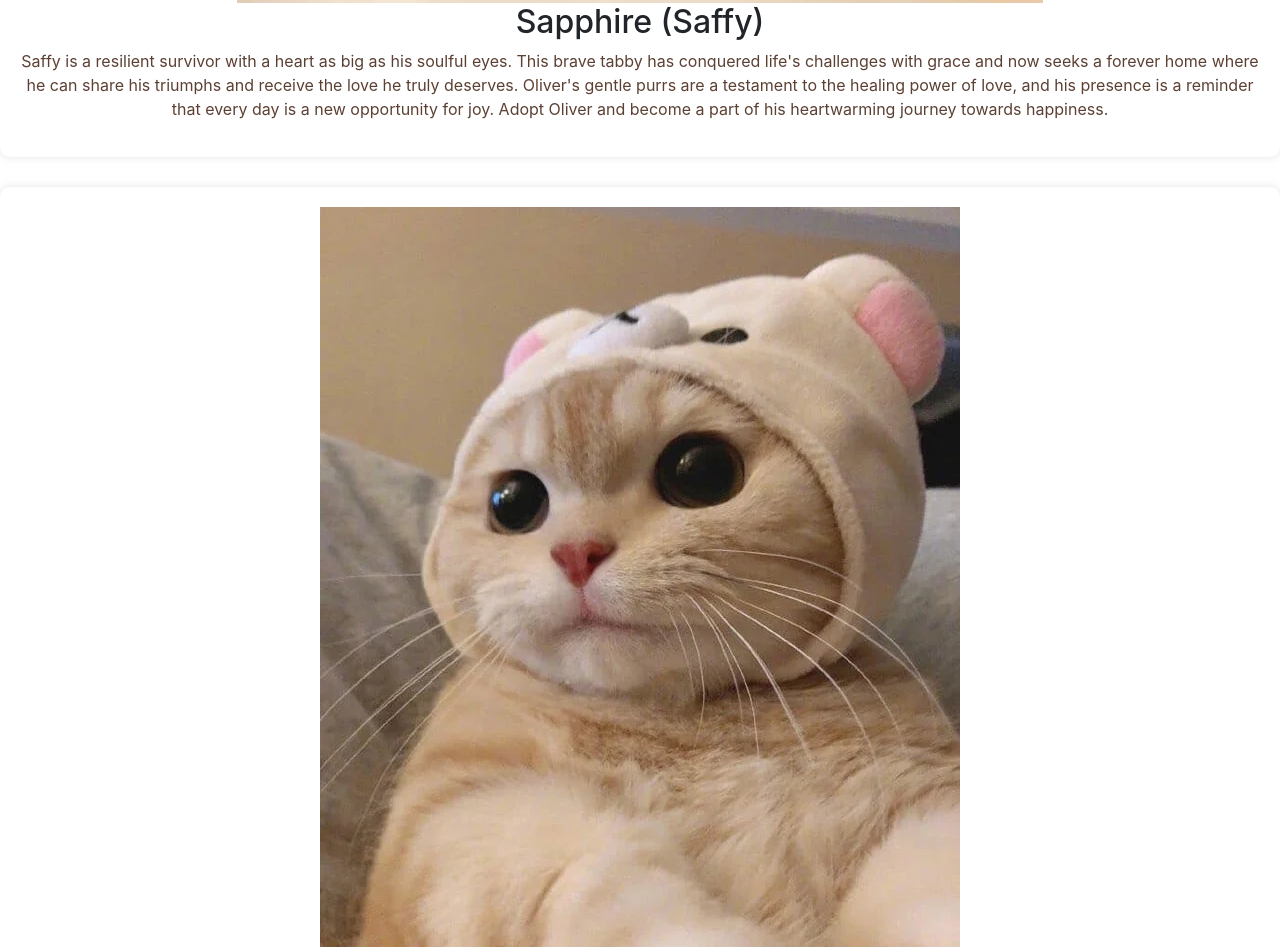
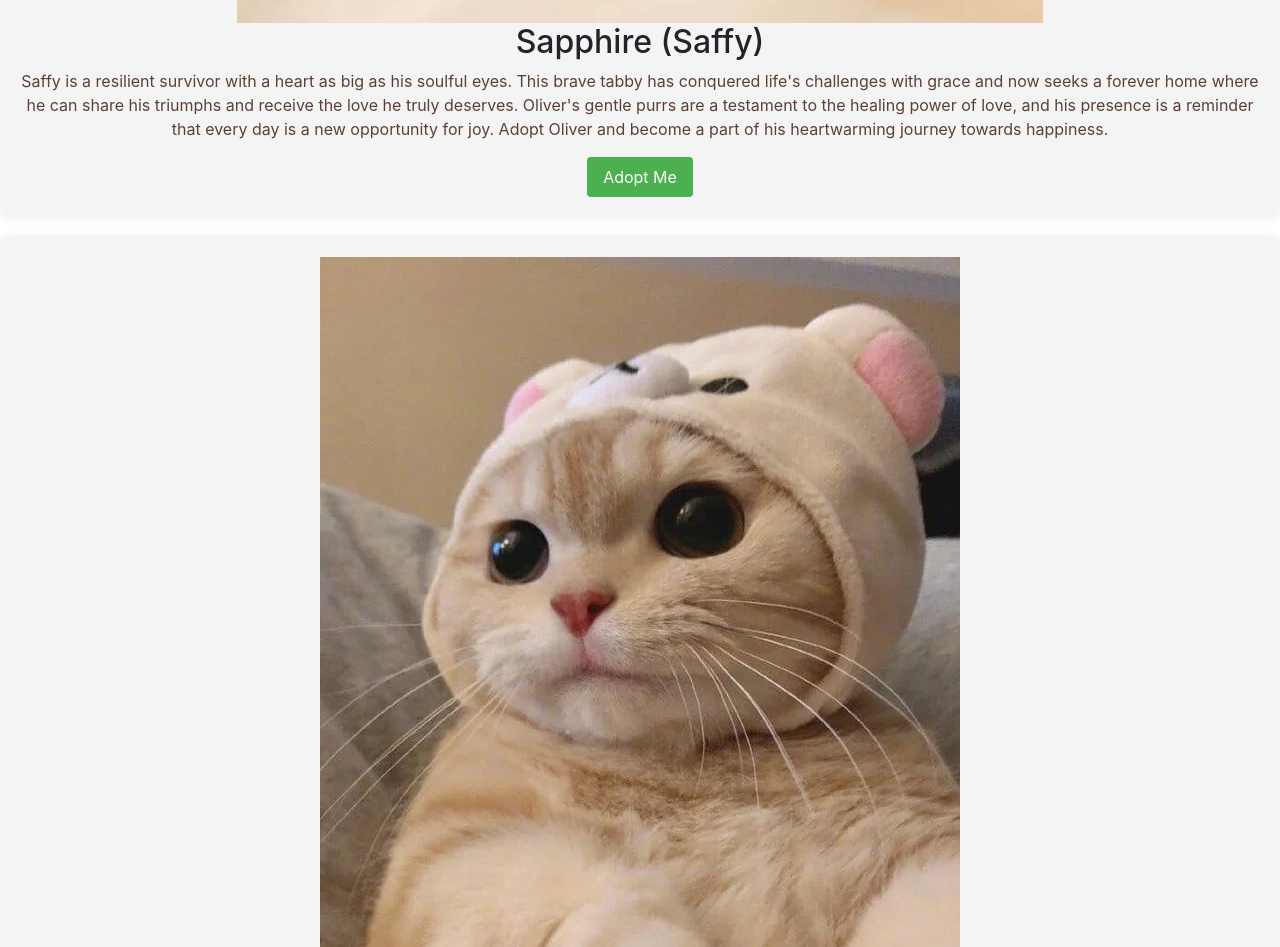
Before and after one commit to Gali1432/CatzOnMarz, a website: page BrowseCatz/indexBrowse.html in a window 1280 px wide. Shown: the part 1065-2012 px from the top of the page. Drawn offline with nearby package versions, Linux system fonts and the light colour scheme; files whose address does not match are found by name.

Commit message:
added adoption buttons

```diff
--- a/BrowseCatz/indexBrowse.css
+++ b/BrowseCatz/indexBrowse.css
@@ -53,10 +53,33 @@
   box-shadow: 0 0 10px rgba(0, 0, 0, 0.1); /* Subtle box shadow */
 }
 
+
+
 .cat-profile {
-  background-color: #fff; /* White background */
+  background-color: #f4f4f4; /* Light Gray */
+  padding: 20px;
+  margin: 20px 0;
   border-radius: 10px;
-  box-shadow: 0 0 10px rgba(0, 0, 0, 0.1); /* Subtle box shadow */
-  padding: 20px;
-  margin-bottom: 30px;
+  box-shadow: 0 0 10px rgba(0, 0, 0, 0.1);
 }
+
+/* Add a subtle hover effect to the cat profiles */
+.cat-profile:hover {
+  transform: scale(1.02);
+  transition: transform 0.3s ease-in-out;
+}
+
+
+.adopt-button {
+  display: inline-block;
+  padding: 8px 16px;
+  background-color: #4CAF50;
+  color: white;
+  text-decoration: none;
+  border-radius: 4px;
+  transition: background-color 0.3s ease;
+}
+
+.adopt-button:hover {
+  background-color: #45a049; /* Darker Green on hover */
+}
--- a/BrowseCatz/indexBrowse.html
+++ b/BrowseCatz/indexBrowse.html
@@ -54,6 +54,8 @@
   <img style="max-width: 65%; height:auto;" src="/Users/naeomei/Documents/GitHub/CatzOnMarz/BrowseCatz/cat1.jpeg" alt="Cat 1">
   <h2>Sapphire (Saffy)</h2>
   <p>Saffy is a resilient survivor with a heart as big as his soulful eyes. This brave tabby has conquered life's challenges with grace and now seeks a forever home where he can share his triumphs and receive the love he truly deserves. Oliver's gentle purrs are a testament to the healing power of love, and his presence is a reminder that every day is a new opportunity for joy. Adopt Oliver and become a part of his heartwarming journey towards happiness.</p>
+  <a href="adoption-page.html" class="adopt-button">Adopt Me</a>
+
 </div>
 
 <!-- Cat Profile 2 -->
@@ -61,6 +63,9 @@
   <img class="profile-image" src="/Users/naeomei/Documents/GitHub/CatzOnMarz/BrowseCatz/cat2.jpeg" alt="Cat 2">
   <h2>Mango</h2>
   <p>Bursting with vibrant energy and an insatiable curiosity, Mango is a true firecracker of a cat. Her striking orange coat is as bold as her playful spirit, and those dazzling green eyes are like windows into a world of endless fun. Mango is a master of acrobatics and has an impressive collection of mid-air flips that are sure to leave you in awe. Bring home Mango, and get ready for a daily dose of sunshine and laughter.</p>
+  <a href="adoption-page.html" class="adopt-button">Adopt Me</a>
+
+
 </div>
 
 <!-- Cat Profile 3 -->
@@ -68,6 +73,9 @@
   <img class="profile-image" src="/Users/naeomei/Documents/GitHub/CatzOnMarz/BrowseCatz/cat3.jpeg" alt="Cat 3">
   <h2>Bubbles</h2>
   <p>Meet Bubbles, a resilient survivor with a heart as big as his soulful eyes. This brave cat has conquered life's challenges with grace and now seeks a forever home where he can share his triumphs and receive the love he truly deserves. Bubbles's gentle purrs are a testament to the healing power of love, and his presence is a reminder that every day is a new opportunity for joy.</p>
+  <a href="adoption-page.html" class="adopt-button">Adopt Me</a>
+
+
 </div>
 
 </body>
```
